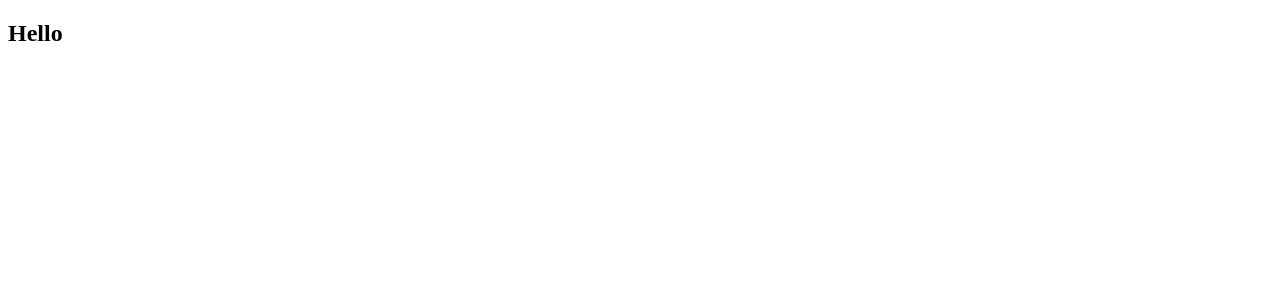
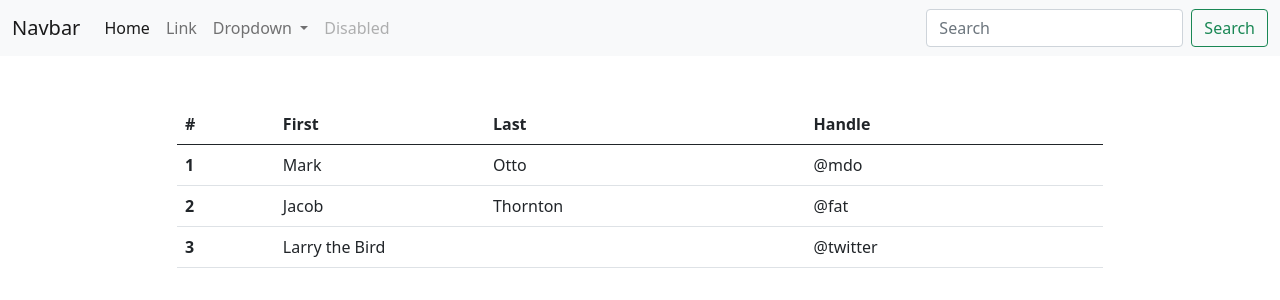
Before and after one commit to michaelaguilar89/FrontEndProdutcs, an Angular app: page / in a window 1280 px wide. Shown: the top 300 px of the page. Built offline with nearby package versions, Linux system fonts and the light colour scheme.

Commit message:
adding header and table

```diff
--- a/src/app/app.component.html
+++ b/src/app/app.component.html
@@ -1 +1,2 @@
-<h2>Hello</h2>
+<app-header></app-header>
+<router-outlet></router-outlet>
--- a/src/app/app.module.ts
+++ b/src/app/app.module.ts
@@ -5,12 +5,14 @@ import { AppRoutingModule } from './app-routing.module';
 import { AppComponent } from './app.component';
 import { GetProductsComponent } from './components/get-products/get-products.component';
 import { CreateProductsComponent } from './components/create-products/create-products.component';
+import { HeaderComponent } from './components/header/header.component';
 
 @NgModule({
   declarations: [
     AppComponent,
     GetProductsComponent,
-    CreateProductsComponent
+    CreateProductsComponent,
+    HeaderComponent
   ],
   imports: [
     BrowserModule,
--- a/src/app/components/get-products/get-products.component.html
+++ b/src/app/components/get-products/get-products.component.html
@@ -1 +1,35 @@
-<p>get-products works!</p>
+<div class="container">
+    <div class="row">
+        <div class="col-lg-10 mx-auto" >
+            <table class="table mt-5">
+                <thead>
+                  <tr>
+                    <th scope="col">#</th>
+                    <th scope="col">First</th>
+                    <th scope="col">Last</th>
+                    <th scope="col">Handle</th>
+                  </tr>
+                </thead>
+                <tbody>
+                  <tr>
+                    <th scope="row">1</th>
+                    <td>Mark</td>
+                    <td>Otto</td>
+                    <td>@mdo</td>
+                  </tr>
+                  <tr>
+                    <th scope="row">2</th>
+                    <td>Jacob</td>
+                    <td>Thornton</td>
+                    <td>@fat</td>
+                  </tr>
+                  <tr>
+                    <th scope="row">3</th>
+                    <td colspan="2">Larry the Bird</td>
+                    <td>@twitter</td>
+                  </tr>
+                </tbody>
+              </table>
+        </div>
+    </div>
+</div>
--- /dev/null
+++ b/src/app/components/header/header.component.html
@@ -0,0 +1,36 @@
+<nav class="navbar navbar-expand-lg navbar-light bg-light">
+    <div class="container-fluid">
+      <a class="navbar-brand" href="#">Navbar</a>
+      <button class="navbar-toggler" type="button" data-bs-toggle="collapse" data-bs-target="#navbarSupportedContent" aria-controls="navbarSupportedContent" aria-expanded="false" aria-label="Toggle navigation">
+        <span class="navbar-toggler-icon"></span>
+      </button>
+      <div class="collapse navbar-collapse" id="navbarSupportedContent">
+        <ul class="navbar-nav me-auto mb-2 mb-lg-0">
+          <li class="nav-item">
+            <a class="nav-link active" aria-current="page" href="#">Home</a>
+          </li>
+          <li class="nav-item">
+            <a class="nav-link" href="#">Link</a>
+          </li>
+          <li class="nav-item dropdown">
+            <a class="nav-link dropdown-toggle" href="#" id="navbarDropdown" role="button" data-bs-toggle="dropdown" aria-expanded="false">
+              Dropdown
+            </a>
+            <ul class="dropdown-menu" aria-labelledby="navbarDropdown">
+              <li><a class="dropdown-item" href="#">Action</a></li>
+              <li><a class="dropdown-item" href="#">Another action</a></li>
+              <li><hr class="dropdown-divider"></li>
+              <li><a class="dropdown-item" href="#">Something else here</a></li>
+            </ul>
+          </li>
+          <li class="nav-item">
+            <a class="nav-link disabled" href="#" tabindex="-1" aria-disabled="true">Disabled</a>
+          </li>
+        </ul>
+        <form class="d-flex">
+          <input class="form-control me-2" type="search" placeholder="Search" aria-label="Search">
+          <button class="btn btn-outline-success" type="submit">Search</button>
+        </form>
+      </div>
+    </div>
+  </nav>
--- a/src/index.html
+++ b/src/index.html
@@ -7,8 +7,9 @@
   <meta name="viewport" content="width=device-width, initial-scale=1">
   <link rel="icon" type="image/x-icon" href="favicon.ico">
   <!--Boostrap-->
-  <script src="https://cdn.jsdelivr.net/npm/@popperjs/core@2.9.2/dist/umd/popper.min.js" integrity="sha384-IQsoLXl5PILFhosVNubq5LC7Qb9DXgDA9i+tQ8Zj3iwWAwPtgFTxbJ8NT4GN1R8p" crossorigin="anonymous"></script>
-<script src="https://cdn.jsdelivr.net/npm/bootstrap@5.0.2/dist/js/bootstrap.min.js" integrity="sha384-cVKIPhGWiC2Al4u+LWgxfKTRIcfu0JTxR+EQDz/bgldoEyl4H0zUF0QKbrJ0EcQF" crossorigin="anonymous"></script>
+  <link href="https://cdn.jsdelivr.net/npm/bootstrap@5.0.2/dist/css/bootstrap.min.css" rel="stylesheet" integrity="sha384-EVSTQN3/azprG1Anm3QDgpJLIm9Nao0Yz1ztcQTwFspd3yD65VohhpuuCOmLASjC" crossorigin="anonymous">
+  <script src="https://cdn.jsdelivr.net/npm/bootstrap@5.0.2/dist/js/bootstrap.bundle.min.js" integrity="sha384-MrcW6ZMFYlzcLA8Nl+NtUVF0sA7MsXsP1UyJoMp4YLEuNSfAP+JcXn/tWtIaxVXM" crossorigin="anonymous"></script>
+
 
 </head>
 <body>
```
Also changed, not shown: src/app/components/header/header.component.ts (added, +10 -0 lines), src/app/components/header/header.component.css (added), 1 other file (tests, documents, lock files or other folders).
